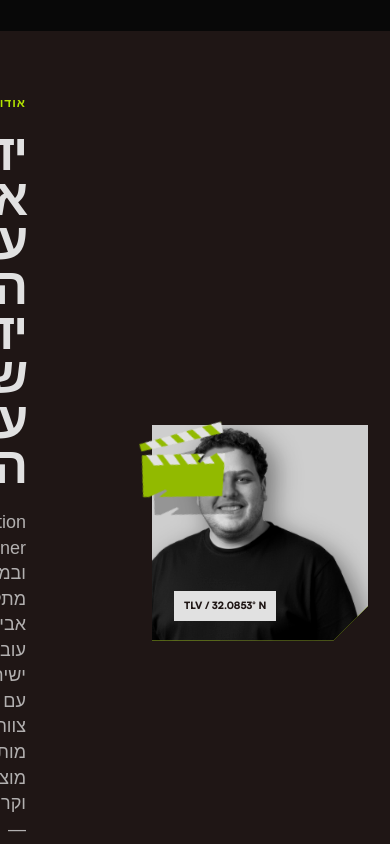
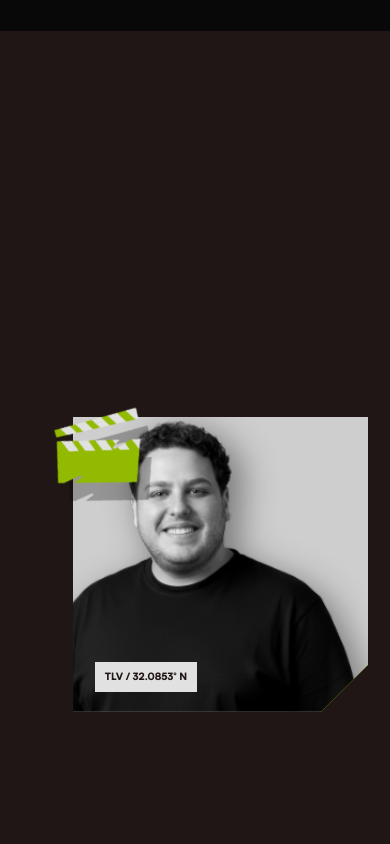
Before and after one commit to LiorAvshalomov/klil-wasabi, a Next.js app: page / in a window 390 px wide. Shown: the part 3640-4484 px from the top of the page. Built offline with nearby package versions, Linux system fonts and the light colour scheme; a web font is replaced by a local one.

Commit message:
Rebalance about section scale

```diff
--- a/app/globals.css
+++ b/app/globals.css
@@ -4083,16 +4083,16 @@
 }
 
 .about-section {
-  padding-block: clamp(64px, 7vw, 104px);
+  padding-block: clamp(84px, 9vw, 142px);
 }
 
 .about-grid {
-  grid-template-columns: minmax(300px, .72fr) minmax(0, 1.28fr);
-  gap: clamp(42px, 6vw, 100px);
+  grid-template-columns: minmax(360px, .82fr) minmax(0, 1.18fr);
+  gap: clamp(52px, 7vw, 122px);
 }
 
 .about-portrait {
-  width: min(100%, 520px);
+  width: min(100%, 620px);
 }
 
 .portrait-window {
@@ -4100,14 +4100,14 @@
 }
 
 .about-copy h2 {
-  margin-block: 24px 26px;
-  font-size: clamp(48px, 5.1vw, 86px);
-  line-height: .88;
+  margin-block: 28px 30px;
+  font-size: clamp(56px, 6.2vw, 104px);
+  line-height: .86;
 }
 
 .about-copy > p:not(.section-label) {
-  max-width: 670px;
-  font-size: clamp(18px, 1.45vw, 23px);
+  max-width: 720px;
+  font-size: clamp(19px, 1.6vw, 25px);
 }
 
 .contact-page-copy {
@@ -4299,12 +4299,12 @@
   }
 
   .about-portrait {
-    width: min(72%, 430px);
+    width: min(82%, 500px);
   }
 
   .about-copy h2 {
-    margin-block: 20px 22px;
-    font-size: clamp(46px, 13vw, 72px);
+    margin-block: 22px 25px;
+    font-size: clamp(52px, 14vw, 82px);
   }
 
   .about-copy > p:not(.section-label) {
```
